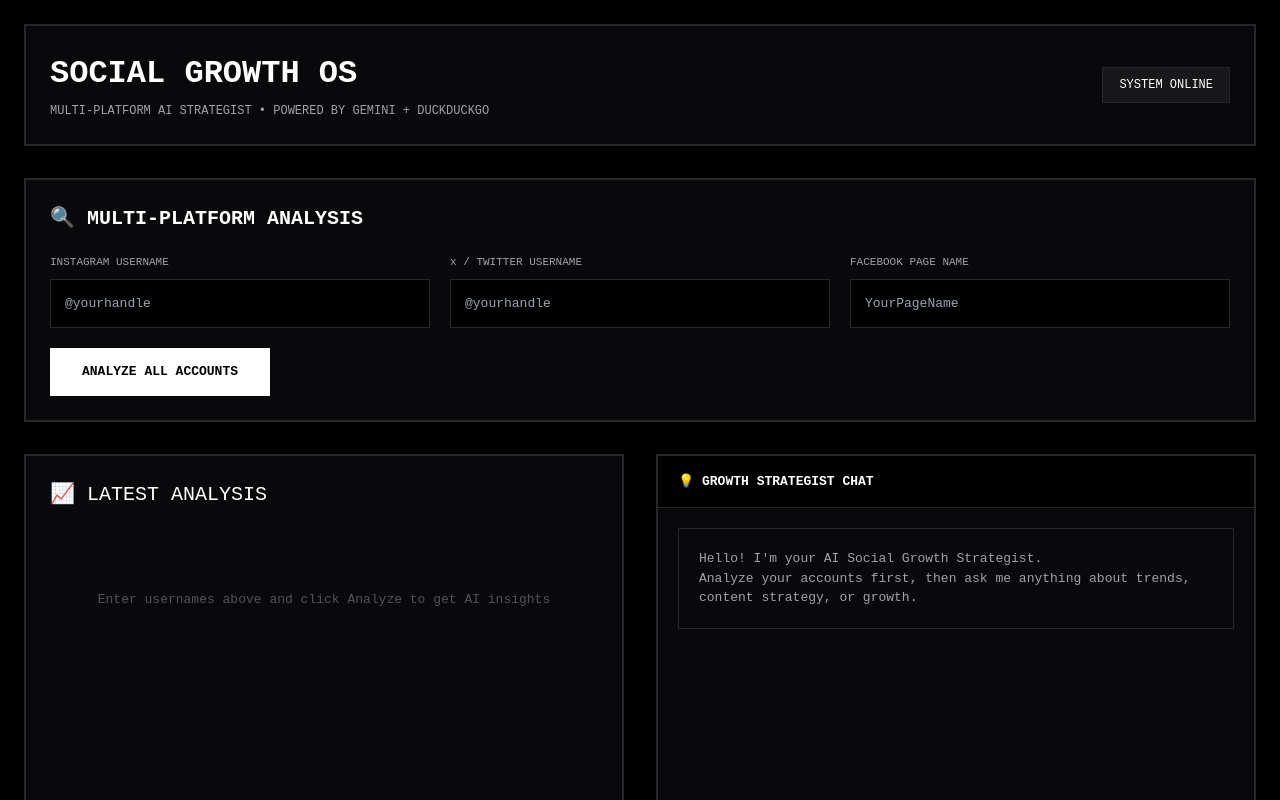
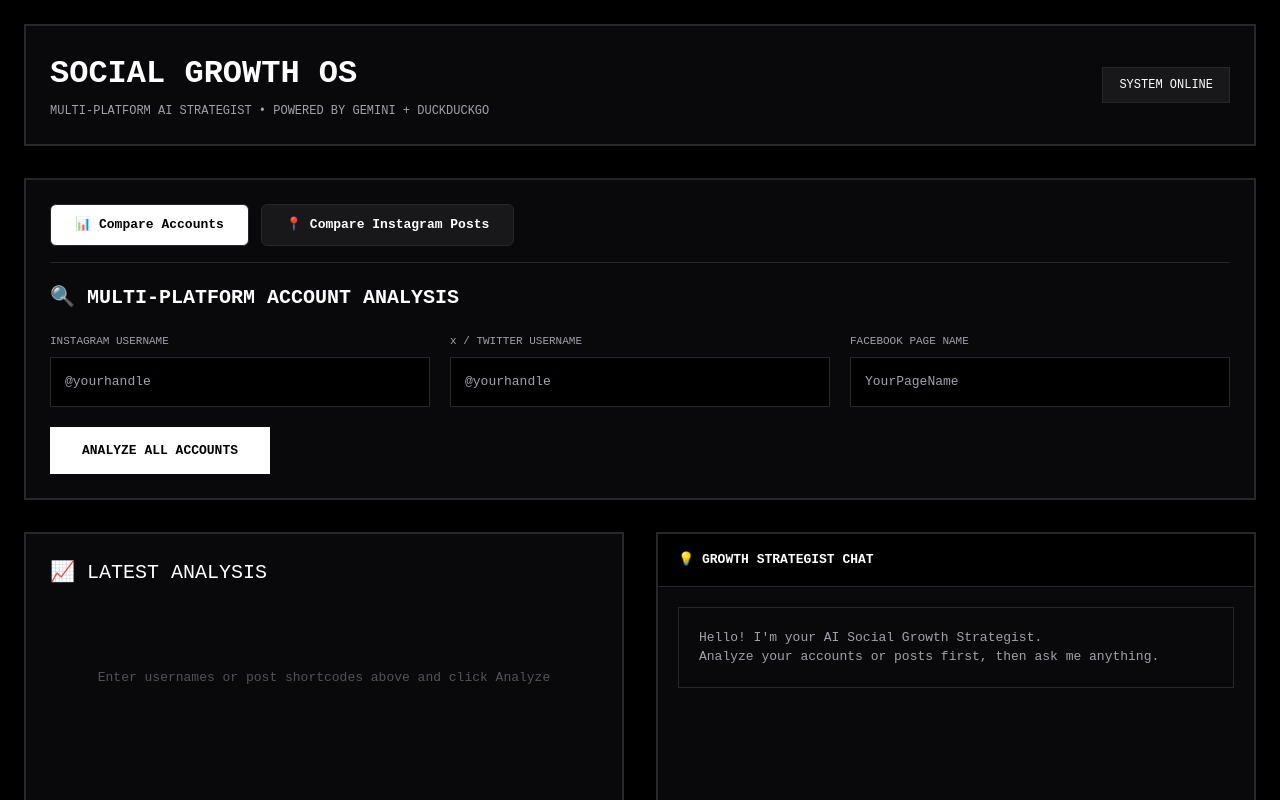
Before and after one commit to sweaterweather2003/Social-Media-Post-Analysis, a Next.js app in the folder frontend/: page / in a window 1280 px wide. Shown: the top 800 px of the page. Built offline with nearby package versions, Linux system fonts and the light colour scheme.

Commit message:
Update page.tsx

```diff
--- a/frontend/app/page.tsx
+++ b/frontend/app/page.tsx
@@ -1,4 +1,3 @@
-// /home/workdir/attachments/page.tsx
 "use client";
 
 import React, { useState, useRef, useEffect } from "react";
@@ -39,6 +38,8 @@ export default function Home() {
   const [igUsername, setIgUsername] = useState("");
   const [xUsername, setxUsername] = useState("");
   const [fbPage, setFbPage] = useState("");
+  const [postShortcodes, setPostShortcodes] = useState("");
+  const [mode, setMode] = useState<"accounts" | "posts">("accounts");
   const [isProcessing, setIsProcessing] = useState(false);
   const [lastAnalysis, setLastAnalysis] = useState<any>(null);
 
@@ -70,7 +71,6 @@ export default function Home() {
     const analyses: any[] = [];
 
     try {
-      // Analyze each provided profile
       if (igUsername) {
         const res = await fetch(`${process.env.NEXT_PUBLIC_API_URL}/api/analyze-profile`, {
           method: "POST",
@@ -113,7 +113,6 @@ export default function Home() {
       setLastAnalysis(analyses);
       alert(`✅ Analysis completed for ${analyses.length} profile(s)!`);
 
-      // Auto add first analysis to chat
       if (analyses.length > 0) {
         append({
           role: "user",
@@ -123,6 +122,43 @@ export default function Home() {
     } catch (error) {
       console.error(error);
       alert("Failed to analyze accounts. Make sure the backend is running on port 8001.");
+    }
+    setIsProcessing(false);
+  };
+
+  const handleAnalyzePosts = async () => {
+    if (!postShortcodes.trim()) {
+      alert("Please enter at least one Instagram shortcode");
+      return;
+    }
+
+    setIsProcessing(true);
+    const shortcodeList = postShortcodes.split(',').map(s => s.trim());
+
+    try {
+      const res = await fetch(`${process.env.NEXT_PUBLIC_API_URL}/api/analyze-posts`, {
+        method: "POST",
+        headers: { "Content-Type": "application/json" },
+        body: JSON.stringify({
+          shortcodes: shortcodeList,
+          focus: "engagement comparison, best performing, improvement suggestions"
+        }),
+      });
+
+      const data = await res.json();
+
+      setLastAnalysis([{ platform: "Instagram Posts", ...data }]);
+      alert(`✅ Analyzed ${shortcodeList.length} posts!`);
+
+      if (data.success) {
+        append({
+          role: "user",
+          content: `Here is the analysis for posts: ${shortcodeList.join(", ")}`
+        });
+      }
+    } catch (error) {
+      console.error(error);
+      alert("Failed to analyze posts. Make sure backend is running.");
     }
     setIsProcessing(false);
   };
@@ -148,10 +184,42 @@ export default function Home() {
         </div>
       </header>
 
-      {/* Account Analysis Section */}
+      {/* Analysis Mode Toggle */}
       <section style={{ border: "2px solid #27272a", padding: "24px", marginBottom: "32px", backgroundColor: "#09090b" }}>
-        <h2 style={{ fontSize: "20px", fontWeight: 900, marginBottom: "20px" }}>🔍 MULTI-PLATFORM ANALYSIS</h2>
+        <div style={{ display: "flex", gap: "12px", marginBottom: "20px", borderBottom: "1px solid #27272a", paddingBottom: "16px" }}>
+          <button
+            onClick={() => setMode("accounts")}
+            style={{
+              padding: "10px 24px",
+              background: mode === "accounts" ? "#fff" : "#18181b",
+              color: mode === "accounts" ? "#000" : "#fff",
+              border: "1px solid #27272a",
+              fontWeight: "bold",
+              borderRadius: "6px"
+            }}
+          >
+            📊 Compare Accounts
+          </button>
+          <button
+            onClick={() => setMode("posts")}
+            style={{
+              padding: "10px 24px",
+              background: mode === "posts" ? "#fff" : "#18181b",
+              color: mode === "posts" ? "#000" : "#fff",
+              border: "1px solid #27272a",
+              fontWeight: "bold",
+              borderRadius: "6px"
+            }}
+          >
+            📍 Compare Instagram Posts
+          </button>
+        </div>
 
+        <h2 style={{ fontSize: "20px", fontWeight: 900, marginBottom: "20px" }}>
+          {mode === "accounts" ? "🔍 MULTI-PLATFORM ACCOUNT ANALYSIS" : "📍 INSTAGRAM POST COMPARISON"}
+        </h2>
+
+        {mode === "accounts" ? (
           <div style={{ display: "grid", gridTemplateColumns: "repeat(auto-fit, minmax(300px, 1fr))", gap: "20px" }}>
             <div>
               <label style={{ display: "block", fontSize: "11px", color: "#a1a1aa", marginBottom: "8px" }}>INSTAGRAM USERNAME</label>
@@ -184,13 +252,32 @@ export default function Home() {
               />
             </div>
           </div>
+        ) : (
+          <div>
+            <label style={{ display: "block", fontSize: "11px", color: "#a1a1aa", marginBottom: "8px" }}>
+              INSTAGRAM REEL SHORTCODES (comma separated)
+            </label>
+            <input
+              type="text"
+              placeholder="ABC123, DEF456, GHI789"
+              value={postShortcodes}
+              onChange={(e) => setPostShortcodes(e.target.value)}
+              style={{ width: "100%", padding: "14px", background: "#000", border: "1px solid #27272a", color: "white", marginBottom: "12px" }}
+            />
+            <p style={{ fontSize: "12px", color: "#a1a1aa" }}>
+              Example: Copy shortcode from reel URL → https://www.instagram.com/reel/<strong>ABC123</strong>/
+            </p>
+          </div>
+        )}
 
         <button
-          onClick={handleAnalyzeAccounts}
-          disabled={isProcessing || (!igUsername && !xUsername && !fbPage)}
+          onClick={mode === "accounts" ? handleAnalyzeAccounts : handleAnalyzePosts}
+          disabled={isProcessing || (mode === "accounts"
+            ? (!igUsername && !xUsername && !fbPage)
+            : !postShortcodes.trim())}
           style={{ marginTop: "20px", padding: "14px 32px", background: "#fff", color: "#000", fontWeight: "bold", border: "none" }}
         >
-          {isProcessing ? "ANALYZING PROFILES..." : "ANALYZE ALL ACCOUNTS"}
+          {isProcessing ? "ANALYZING..." : mode === "accounts" ? "ANALYZE ALL ACCOUNTS" : "COMPARE POSTS"}
         </button>
       </section>
 
@@ -211,7 +298,7 @@ export default function Home() {
             </div>
           ) : (
             <div style={{ color: "#52525b", padding: "60px 0", textAlign: "center" }}>
-              Enter usernames above and click Analyze to get AI insights
+              Enter usernames or post shortcodes above and click Analyze
             </div>
           )}
         </section>
@@ -227,7 +314,7 @@ export default function Home() {
               <div style={{ padding: "20px", border: "1px solid #27272a" }}>
                 <p style={{ color: "#a1a1aa" }}>
                   Hello! I'm your AI Social Growth Strategist.<br />
-                  Analyze your accounts first, then ask me anything about trends, content strategy, or growth.
+                  Analyze your accounts or posts first, then ask me anything.
                 </p>
               </div>
             )}
```
Lines whose indentation alone changed are shown as unchanged.
